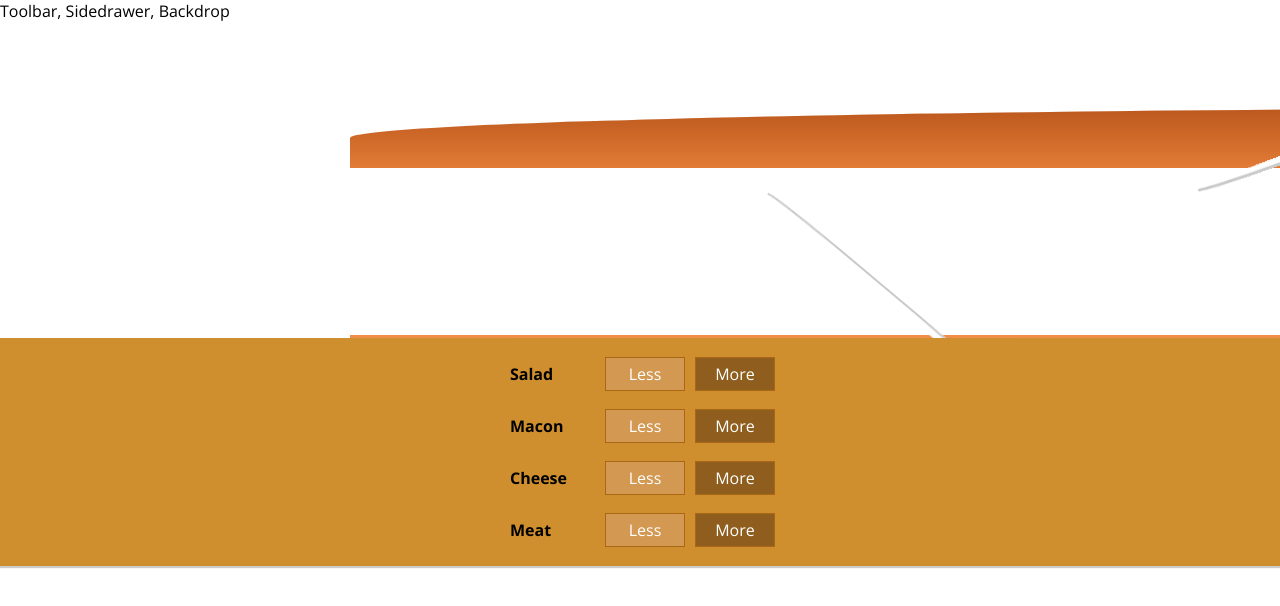
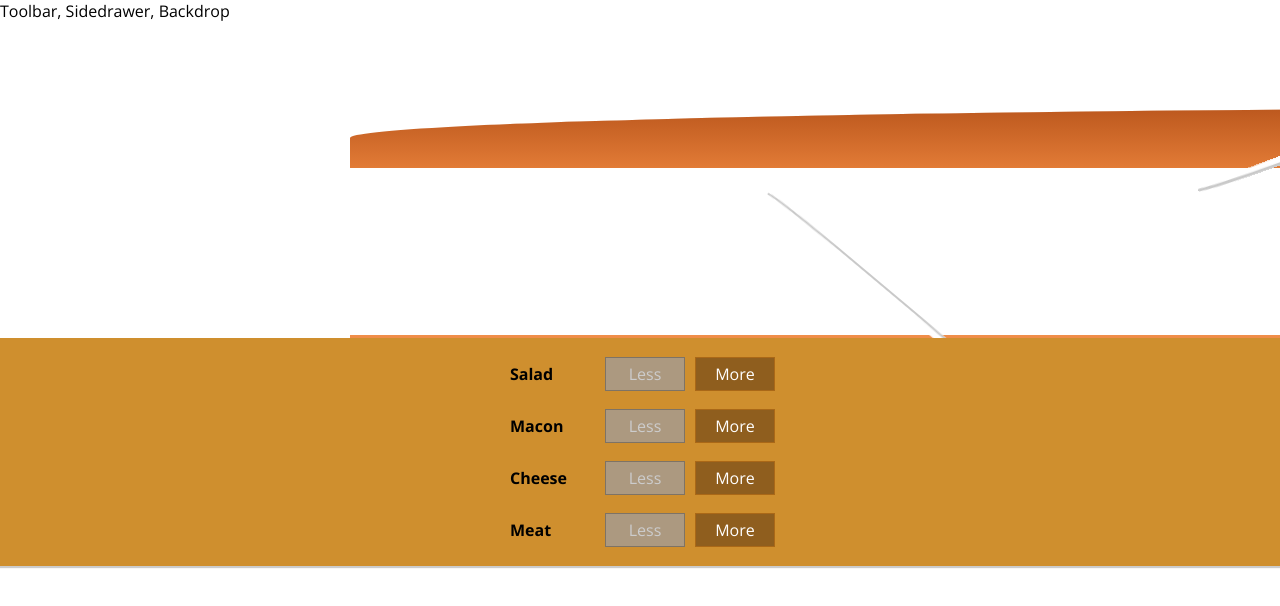
Before and after one commit to DuncanMoyo/burger-builder, a React app: page / in a window 1280 px wide. Shown: the top 606 px of the page. Built offline with nearby package versions, Linux system fonts and the light colour scheme.

Commit message:
removing ingredients safely

```diff
--- a/src/components/Burger/BuildControls/BuildControl/BuildControl.js
+++ b/src/components/Burger/BuildControls/BuildControl/BuildControl.js
@@ -5,7 +5,7 @@ const BuildControl = (props) => {
   return (
     <div className={classes.BuildControl}>
       <div className={classes.Label}>{props.label}</div>
-      <button className={classes.Less}>Less</button>
+      <button className={classes.Less} onClick={props.removed} disabled={props.disabled}>Less</button>
       <button className={classes.More} onClick={props.added}>More</button>
     </div>
   )
--- a/src/components/Burger/BuildControls/BuildControls.js
+++ b/src/components/Burger/BuildControls/BuildControls.js
@@ -17,6 +17,8 @@ const BuildControls = (props) => {
           key={ctrl.label}
           label={ctrl.label}
           added={() => props.ingredientAdded(ctrl.type)}
+          removed={() => props.ingredientRemoved(ctrl.type)}
+          disabled={props.disabled[ctrl.type]}
         />
       ))}
     </div>
--- a/src/containers/BurgerBuilder/BurgerBuilder.js
+++ b/src/containers/BurgerBuilder/BurgerBuilder.js
@@ -34,13 +34,39 @@ class BurgerBuilder extends Component {
     this.setState({ totalPrice: newPrice, ingredients: updatedIngredients });
   };
 
-  removeIngredientHandler = (type) => {};
+  removeIngredientHandler = (type) => {
+    const oldCount = this.state.ingredients[type];
+    if (oldCount <= 0) {
+      return;
+    }
+    const updatedCount = oldCount - 1;
+    const updatedIngredients = {
+      ...this.state.ingredients,
+    };
+    updatedIngredients[type] = updatedCount;
+    const priceDeduction = INGREDIENT_PRICES[type];
+    const oldPrice = this.state.totalPrice;
+    const newPrice = oldPrice - priceDeduction;
+    this.setState({ totalPrice: newPrice, ingredients: updatedIngredients });
+  };
 
   render() {
+
+    const disabledInfo = {
+      ...this.state.ingredients
+    };
+    for (let key in disabledInfo) {
+      disabledInfo[key] = disabledInfo[key] <= 0
+    }
+
     return (
       <Aux>
         <Burger ingredients={this.state.ingredients} />
-        <BuildControls ingredientAdded={this.addIngredientHandler} />
+        <BuildControls
+          ingredientAdded={this.addIngredientHandler}
+          ingredientRemoved={this.removeIngredientHandler}
+          disabled={disabledInfo}
+        />
       </Aux>
     );
   }
```
